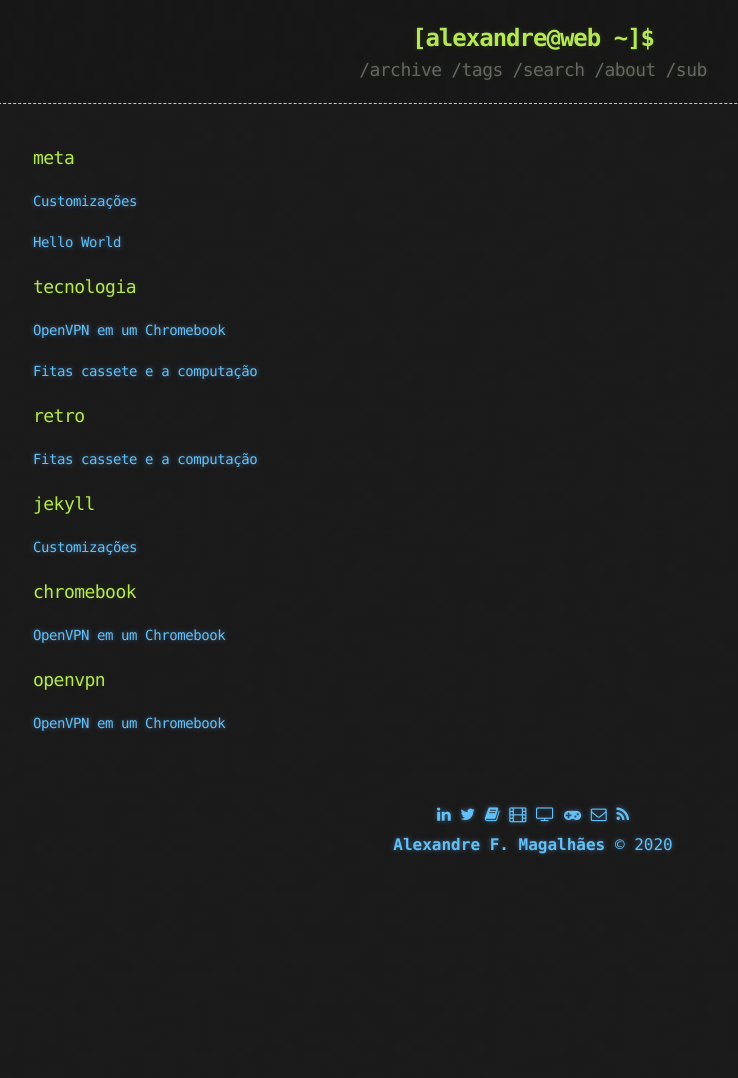
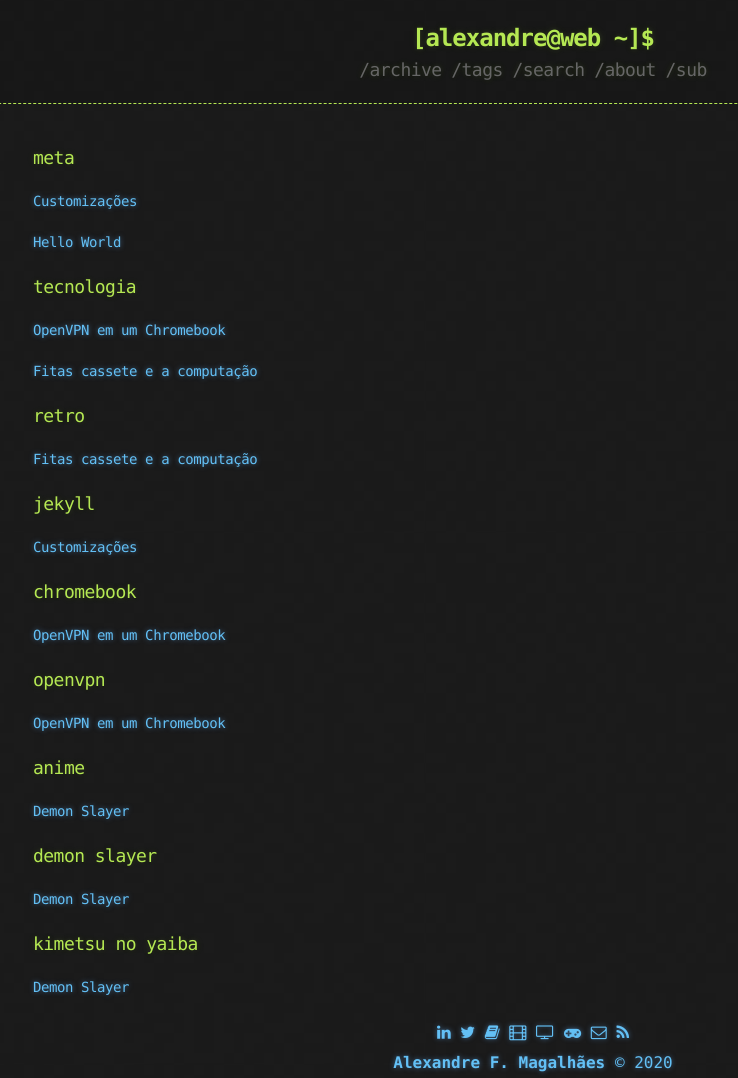
Before and after one commit to afmagalhaes/afmagalhaes.github.io, a Jekyll site: the page built from tags.md, in a window 1280 px wide. Shown: the whole page, without its empty margins (107-845 px from the left). Built offline with Jekyll 4.4.1, drawn with Linux system fonts in a browser that asks for light colours; before the commit the page ends 900 px from its top, so only the background shows below that; part of the change alters nothing that is shown.

Commit message:
new post and minor css update

```diff
--- /dev/null
+++ b/_posts/2020-07-01-demon-slayer.md
@@ -0,0 +1,17 @@
+---
+layout: post
+title: Demon Slayer
+categories: [anime, demon slayer, kimetsu no yaiba]
+published: true
+---
+
+![Demon Slayer](https://i.imgur.com/Q3Rg4b4.jpg){: .center-image }
+
+Finalizei estes dias a adaptação para anime do tão badalado Demon Slayer: Kimetsu no Yaiba. Aquele título que é o atual detentor absoluto dos recordes de vendas de mangás no Japão e criou uma legião de fãs pelo mundo. E vou te falar... Mais que merecido!
+
+
+Japão, era Taisho. Tanjiro, um bondoso jovem que ganha a vida vendendo carvão, descobre que sua família foi massacrada por um demônio. E pra piorar, Nezuko, sua irmã mais nova e única sobrevivente, também foi transformada num demônio. Arrasado com esta sombria realidade, Tanjiro decide se tornar um matador de demônios para fazer sua irmã voltar a ser humana, e para matar o demônio que matou sua família. Um triste conto sobre dois irmãos, onde os destinos dos humanos e dos demônios se entrelaçam, começa agora.
+
+História sensacional, animação incrível e uma belíssima trilha sonora.
+
+Demon Slayer pode ser assistido oficialmente no [Crunchyroll](https://www.crunchyroll.com/pt-br/demon-slayer-kimetsu-no-yaiba).
--- a/_sass/base.scss
+++ b/_sass/base.scss
@@ -297,3 +297,9 @@ a:active, a:focus {
 #wrapper {
   min-height: calc(100vh - 100px);
 }
+
+.center-image
+{
+    margin: 0 auto;
+    display: block;
+}
```
